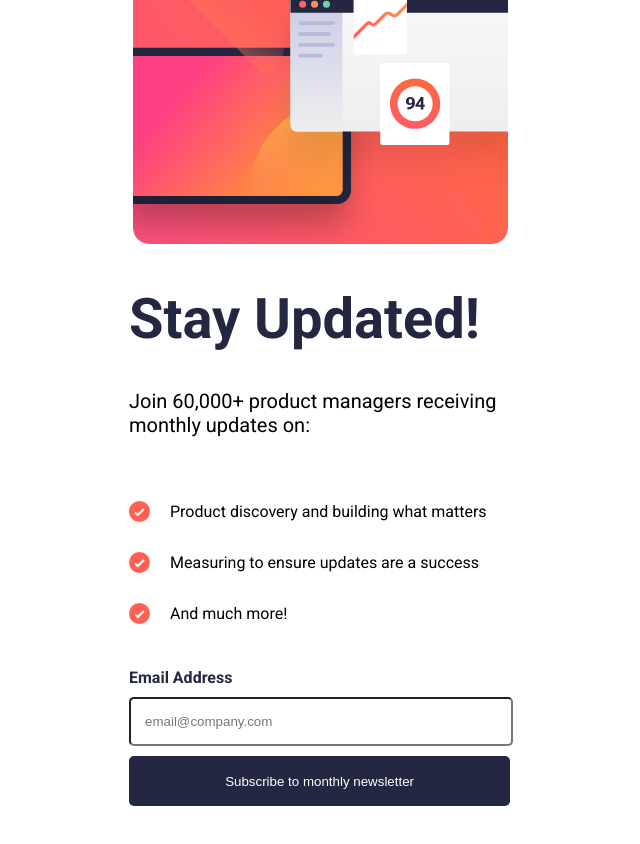
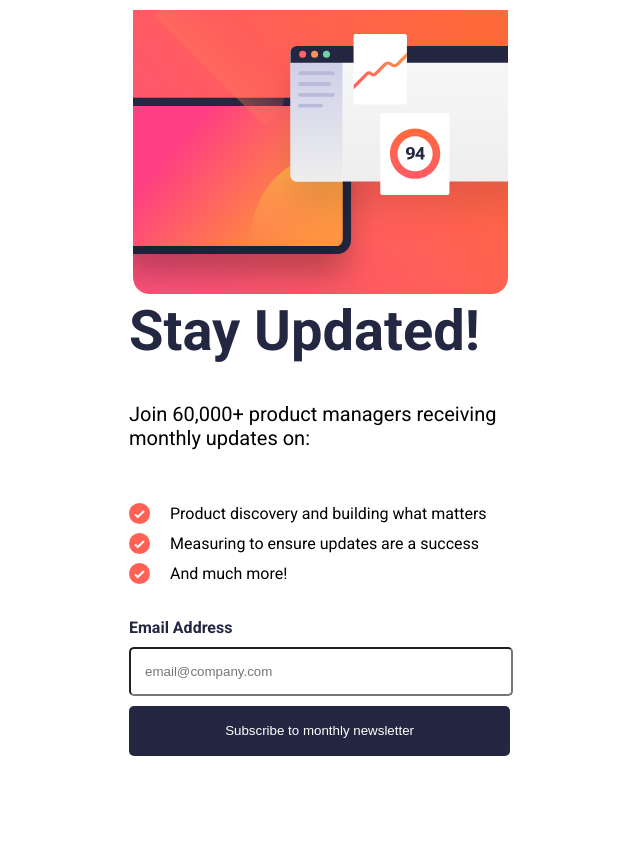
Before and after one commit to SaidIbenariba/newsletter-sign-up, a plain HTML site: page index.html in a window 1280 px wide. Shown: the whole page, without its empty margins (320-960 px from the left). After the commit the page ends 816 px from the top, so only its background shows below. Drawn offline with Linux system fonts and the light colour scheme.

Commit message:
Second Update

```diff
--- a/css/main.css
+++ b/css/main.css
@@ -60,12 +60,17 @@ h2 {
 
 .contact-form-input-check-list {
   padding: 29px;
+  display: flex;
+  flex-direction: column;
+  justify-content: center;
 }
 .contact-form-input-check-list .check-list {
   display: flex;
   flex-direction: row;
   flex-wrap: nowrap;
   gap: 20px;
+  height: 30px;
+  align-items: center;
 }
 
 .contact-form-input-check-list .check-list p {
@@ -79,6 +84,10 @@ h2 {
 .contact-form-input-heading {
   padding-right: 29px;
   padding-left: 29px;
+}
+.contact-form-input-heading h1 {
+  padding: 0px;
+  margin-top: 0px;
 }
 .contact-form-input-heading p {
   font-family: Roboto;
```
